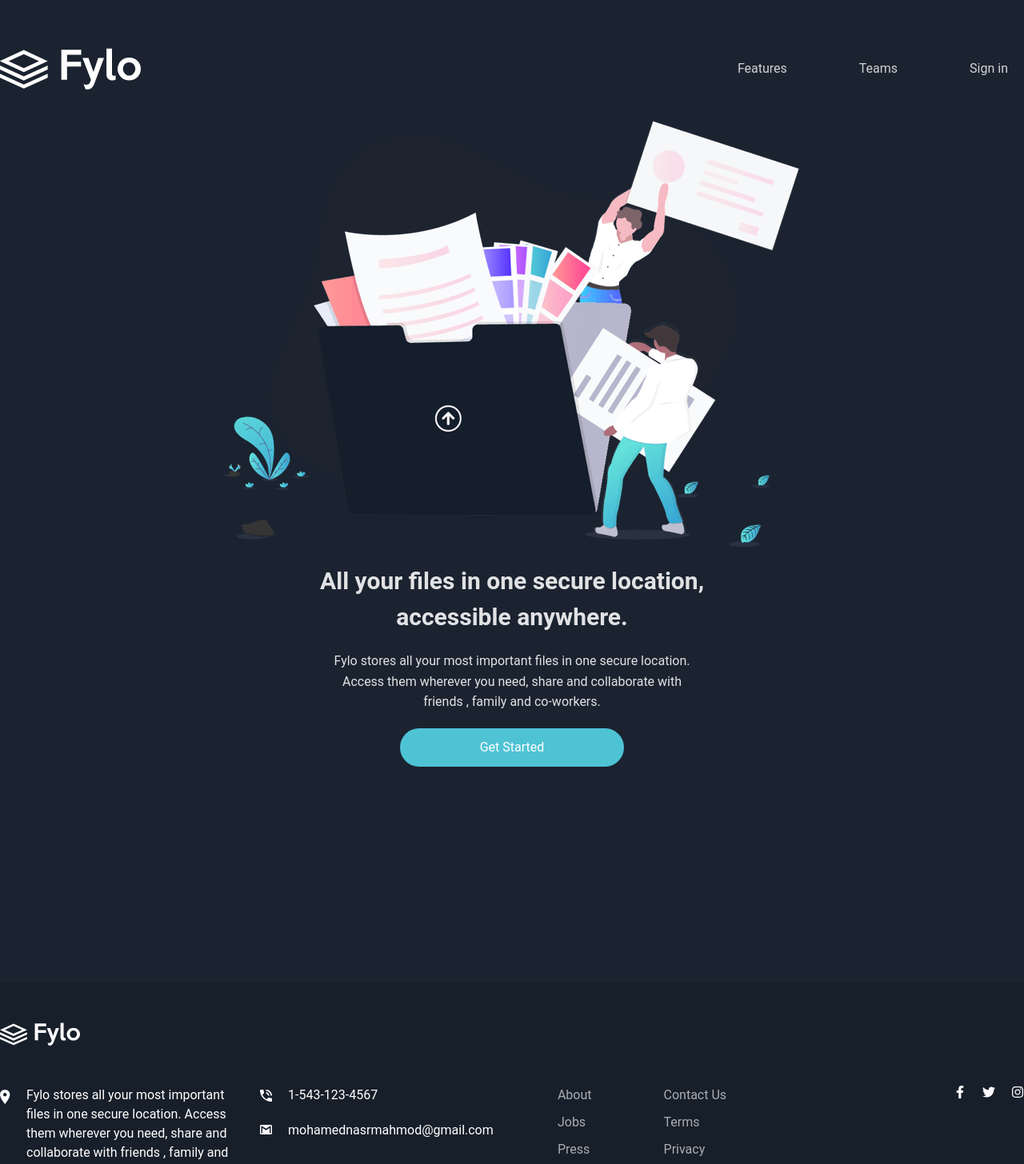
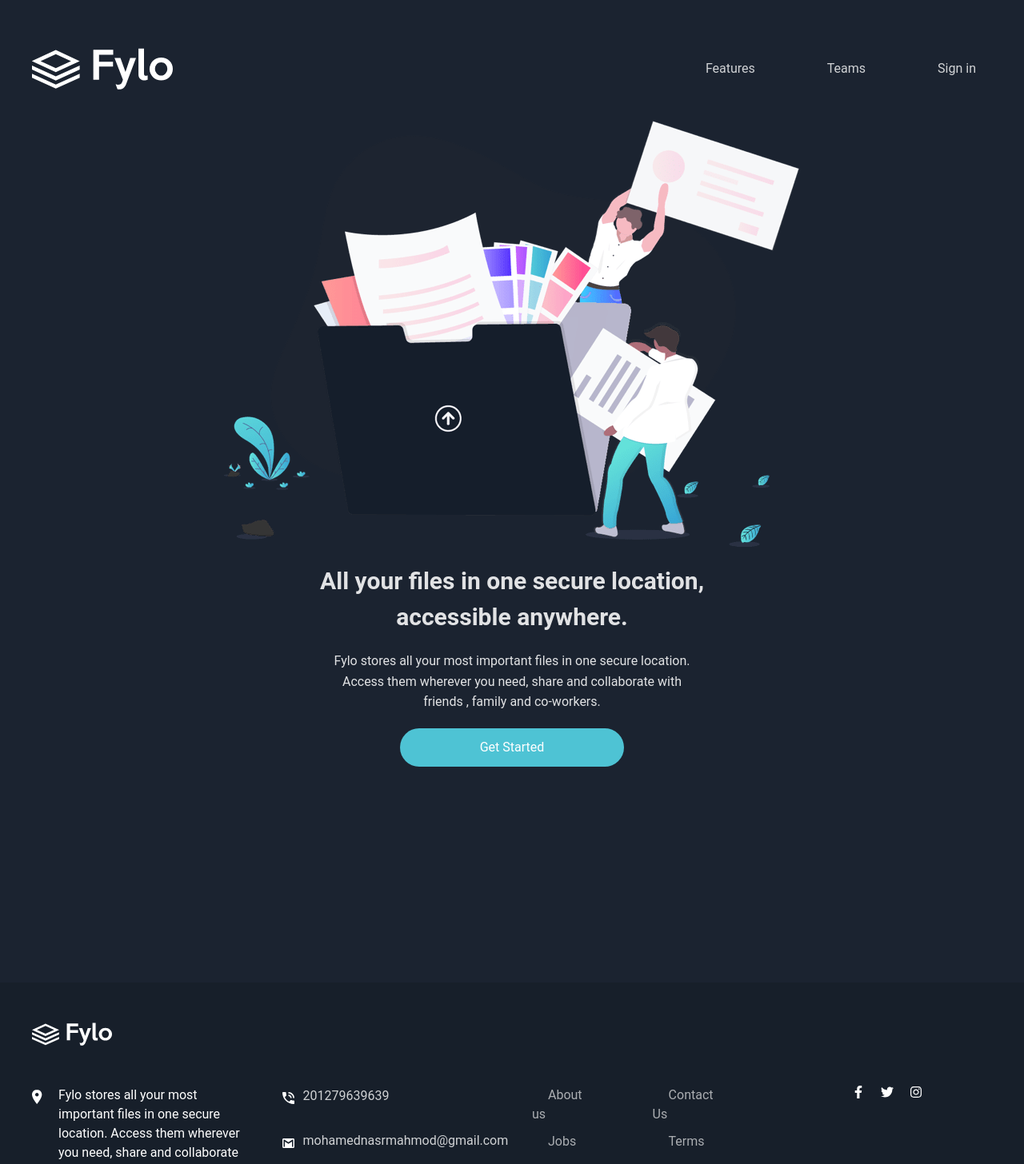
Before and after one commit to M0M0-NASR/Fylo-frontend-tailwind, a React (Vite) app: page / in a window 1280 px wide. Shown: the top 1456 px of the page at 80% size. Built offline with nearby package versions, Linux system fonts and the light colour scheme.

Commit message:
refactor Footer Code

```diff
--- a/src/App.css
+++ b/src/App.css
@@ -1,15 +1,31 @@
+
+
+
+html {
+        scroll-behavior: smooth; /* 👈 makes all # links smooth */
+      }
+
 #root {
   margin: 0 ;
   padding: 0;
   height: 5000px;
   outline: none;
   border: none;
+
+
+/* variables */
+  --main-background-color: #1b2330;
+  --main-btn-color: #4ec3d4;
+
 }
+
+
+
 
 
 header
 {
-  background-color: #1b2330;
+  background-color: var(--main-background-color);
 }
 
 
--- a/src/components/Footer.jsx
+++ b/src/components/Footer.jsx
@@ -1,13 +1,32 @@
+import { useState } from "react";
 import { FaFacebookF, FaTwitter, FaInstagram } from "react-icons/fa";
 function Footer() {
+  const [contacts, setContacts] = useState([
+    { id: 1, icon: "icon-phone", data: "201279639639" },
+    { id: 2, icon: "icon-email", data: "mohamednasrmahmod@gmail.com" },
+  ]);
+
+  const [links, setLinks] = useState([
+    { id: 1, default: "#", link: "about", data: "About us" },
+    { id: 2, default: "#", link: "jobs", data: "Jobs" },
+    { id: 3, default: "#", link: "press", data: "Press" },
+    { id: 4, default: "#", link: "blog", data: "Blog" },
+    { id: 5, default: "#", link: "contact", data: "Contact Us" },
+    { id: 6, default: "#", link: "terms", data: "Terms" },
+    { id: 7, default: "#", link: "privacy", data: "Privacy" },
+  ]);
   return (
-    <footer className=" bg-[#171f2a] text-white py-[50px] mt-[100px]">
+    <footer className=" bg-[#171f2a] text-white py-[50px] mt-[100px] px-[20px]">
       <div className="container mx-auto flex flex-col ">
         <div className="logo mb-[20px] sm:mb-0 w-[100px]">
           <img src="/src/assets/imgs/logo.svg" alt="Logo" />
         </div>
-        <div className="holder grid grid-cols-4 items-start gap-[20px]">
-          <div className="location flex items-start gap-[20px] my-[50px]">
+
+        <div
+          className="holder grid grid-cols-1 sm:grid-cols-2 md:grid-cols-3 lg:grid-cols-4
+         items-start gap-[50px] "
+        >
+          <div className="location flex items-start gap-[20px] my-[50px] ">
             <img
               src="/src/assets/imgs/icon-location.svg"
               className="w-[15px] mt-[5px]"
@@ -19,85 +38,45 @@ function Footer() {
               , family and co-workers
             </p>
           </div>
-
-          <div className="contacts flex flex-col items-start gap-[20px] my-[50px]">
-            <div className="flex items-start gap-[20px]">
+          <div className="contacts flex flex-col gap-[30px] my-[50px]">
+            {contacts.map((contact) => (
+              <div
+                key={contact.id}
+                className="flex items-center justify-center md:justify-start gap-[10px]"
+              >
                 <img
-                src="/src/assets/imgs/icon-phone.svg"
+                  src={"/src/assets/imgs/" + contact.icon + ".svg"}
                   className="w-[15px] mt-[5px]"
-                alt="phone"
+                  alt={contact.icon}
                 />
-              <p>1-543-123-4567</p>
+                <a
+                  href={
+                    contact.id == 1
+                      ? "https://wa.me/201279639639"
+                      : "mailto:mohamednasrmahmood@gmail.com"
+                  }
+                  target="parent"
+                  className="text-white opacity-[0.8] hover:opacity-[1] hover:underline transition-opacity duration-300 p-[1px]"
+                >
+                  {contact.data}
+                </a>
               </div>
-            <div className="flex items-start gap-[20px]">
-              <img
-                src="/src/assets/imgs/icon-email.svg"
-                className="w-[15px] mt-[5px]"
-                alt="email"
-              />
-              <p>mohamednasrmahmod@gmail.com</p>
+            ))}
           </div>
-          </div>
-
           <ul className="grid justify-center grid-flow-col grid-rows-4 place-items-start gap-x-[50px] gap-[10px] my-[50px] opacity-[0.8]">
-            <li>
+            {links.map((link) => (
+              <li key={link.id}>
                 <a
-                href="#"
+                  key={link.id}
+                  href={link.default}
                   className="text-white opacity-[0.8] hover:opacity-[1] hover:underline transition-opacity duration-300 p-[20px]"
                 >
-                About
+                  {link.data}
                 </a>
               </li>
-            <li>
-              <a
-                href="#"
-                className="text-white opacity-[0.8] hover:opacity-[1] hover:underline transition-opacity duration-300 p-[20px]"
-              >
-                Jobs
-              </a>
-            </li>
-            <li>
-              <a
-                href="#"
-                className="text-white opacity-[0.8] hover:opacity-[1] hover:underline transition-opacity duration-300 p-[20px]"
-              >
-                Press
-              </a>
-            </li>
-            <li>
-              <a
-                href="#"
-                className="text-white opacity-[0.8] hover:opacity-[1] hover:underline transition-opacity duration-300 p-[20px]"
-              >
-                Blog
-              </a>
-            </li>
-            <li>
-              <a
-                href="#"
-                className="text-white opacity-[0.8] hover:opacity-[1] hover:underline transition-opacity duration-300 p-[20px]"
-              >
-                Contact Us
-              </a>
-            </li>
-            <li>
-              <a
-                href="#"
-                className="text-white opacity-[0.8] hover:opacity-[1] hover:underline transition-opacity duration-300 p-[20px]"
-              >
-                Terms
-              </a>
-            </li>
-            <li>
-              <a
-                href="#"
-                className="text-white opacity-[0.8] hover:opacity-[1] hover:underline transition-opacity duration-300 p-[20px]"
-              >
-                Privacy
-              </a>
-            </li>
+            ))}
           </ul>
-          <div className="socials flex items-center justify-end gap-[20px] my-[50px]">
+          <div className="socials flex items-center justify-center gap-[20px] my-[50px]">
             <a href="#">
               <FaFacebookF />
             </a>
--- a/src/components/Header.jsx
+++ b/src/components/Header.jsx
@@ -4,9 +4,9 @@ import "../App.css";
 
 function Header() {
   const [links, setLinks] = useState([
-    { id: 1, name: "Features", url: "/features" },
-    { id: 2, name: "Teams", url: "/teams" },
-    { id: 3, name: "Sign in", url: "/signin" },
+    { id: 1, name: "Features", url: "#" },
+    { id: 2, name: "Teams", url: "#" },
+    { id: 3, name: "Sign in", url: "#" },
   ]);
 
   const headerRef = useRef();
--- a/src/index.css
+++ b/src/index.css
@@ -1,5 +1,15 @@
 
 @import "tailwindcss";
+
+@theme{
+  --breakpoint-*: initial;
+  --breakpoint-sm: 576px;
+  --breakpoint-md: 768px;
+  --breakpoint-lg: 992px;
+  --breakpoint-xl: 1200px;
+  --breakpoint-2xl: 1400px;
+}
+
 @font-face {
   font-family: 'ROBOTO';
   src: url('/src/assets/fonts/Roboto-VariableFont_wdth,wght.ttf') format('ttf'),
@@ -11,7 +21,6 @@
 body {
   font-family: 'ROBOTO', sans-serif;
 }
-
 
 :root {
   font-family: system-ui, Avenir, Helvetica, Arial, sans-serif;
--- a/src/pages/Home.jsx
+++ b/src/pages/Home.jsx
@@ -17,7 +17,7 @@ function Home() {
           <br></br>
           friends , family and co-workers.
         </p>
-        <button className="my-[20px] py-[12px] px-[100px] bg-[#4ec3d4] text-white rounded-full hover:bg-[#8bd9e3] hover:shadow-[0_0_30px_rgba(59,130,246,0.4)] transition duration-500">
+        <button className="my-[20px] py-[12px] px-[100px] bg-[var(--main-btn-color)] text-white rounded-full hover:bg-[#8bd9e3] hover:shadow-[0_0_30px_rgba(59,130,246,0.4)] transition duration-500">
           Get Started
         </button>
       </div>
```
Also changed, not shown: 1 other file (tests, documents, lock files or other folders). Lines whose indentation alone changed are shown as unchanged.
